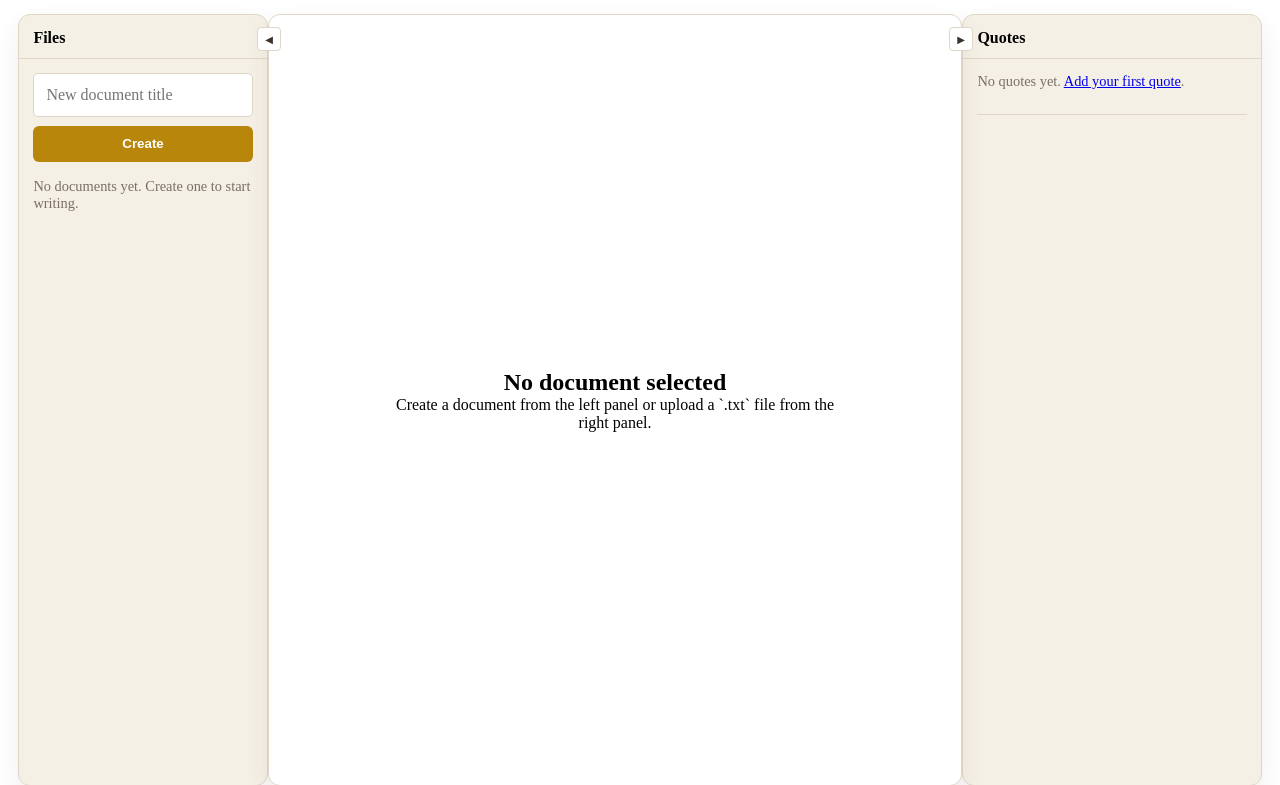
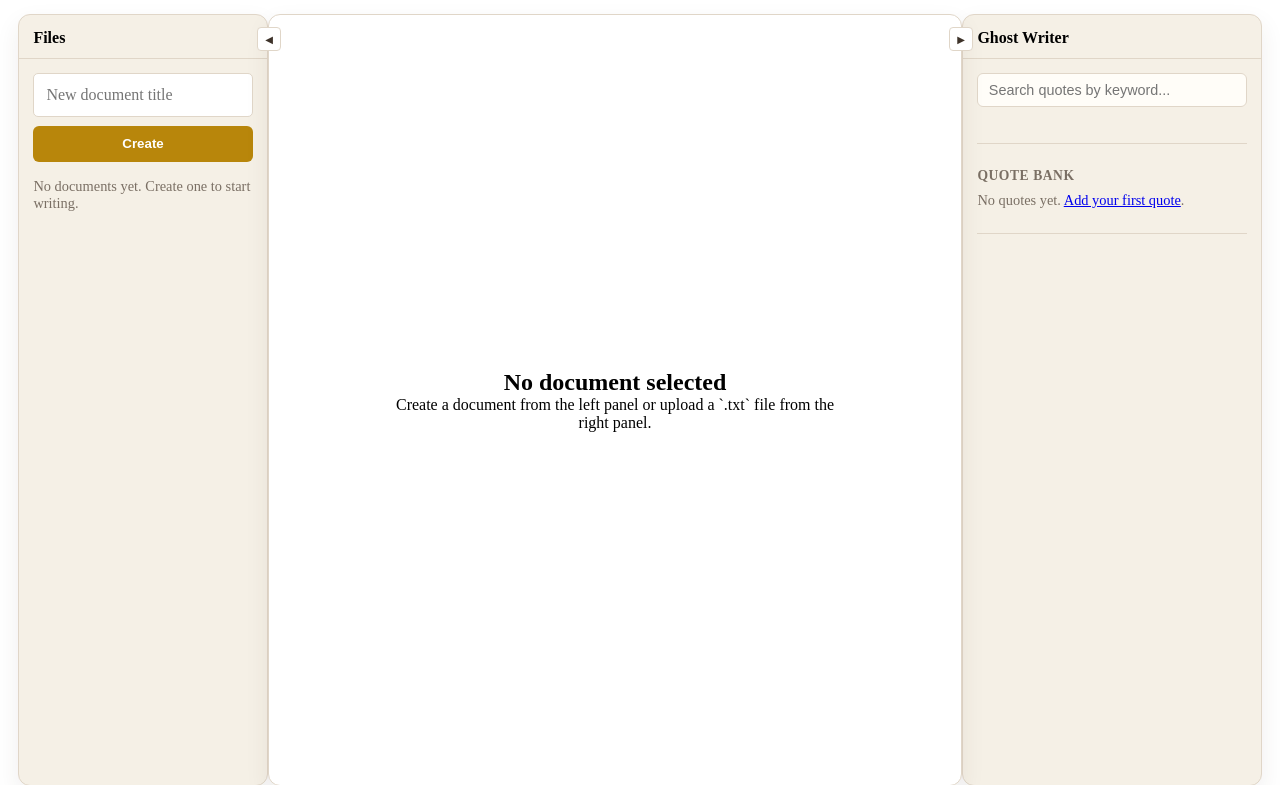
Before and after one commit to sz-747/Glint, a Flask app: page /dashboard in a window 1280 px wide. Shown: the part 72-857 px from the top of the page. Run offline with Flask 3, Linux system fonts and the light colour scheme; the visitor is signed in with stand-in values (Sample User, id 1); data that the repository does not hold is empty.

Commit message:
feat: quote searcher on dashboard

```diff
--- a/static/style.css
+++ b/static/style.css
@@ -604,6 +604,60 @@
 .ghost-hint {
   font-size: 0.78rem;
   color: var(--text-muted);
+}
+
+.ghost-search-input {
+  width: 100%;
+  padding: 0.5rem 0.65rem;
+  border: 1px solid var(--border);
+  border-radius: 6px;
+  font-size: 0.9rem;
+  margin-bottom: 0.75rem;
+  background: var(--bg-card);
+  color: var(--text-main);
+}
+
+.ghost-search-input:focus {
+  outline: none;
+  border-color: var(--brand);
+}
+
+.ghost-suggestion .ghost-quote-text {
+  font-size: 0.92rem;
+  line-height: 1.45;
+  margin-bottom: 0.3rem;
+  color: var(--text-main);
+}
+
+.ghost-suggestion .ghost-source {
+  font-size: 0.8rem;
+  color: var(--text-muted);
+  margin-bottom: 0.35rem;
+}
+
+.ghost-chunks {
+  margin: 0.35rem 0;
+  padding-left: 0.5rem;
+  border-left: 2px solid var(--brand);
+}
+
+.ghost-chunk {
+  font-size: 0.82rem;
+  color: var(--text-muted);
+  line-height: 1.4;
+  margin-bottom: 0.2rem;
+}
+
+.ghost-suggestion .btn {
+  margin-top: 0.35rem;
+}
+
+.panel-subtitle {
+  font-size: 0.85rem;
+  text-transform: uppercase;
+  letter-spacing: 0.04em;
+  color: var(--text-muted);
+  margin-bottom: 0.5rem;
 }
 
 .editor-meta {
--- a/templates/dashboard.html
+++ b/templates/dashboard.html
@@ -113,9 +113,22 @@
 
   <aside class="panel panel-right" data-panel="right">
     <div class="panel-header">
-      <h2 class="panel-title">Quotes</h2>
+      <h2 class="panel-title">Ghost Writer</h2>
     </div>
     <div class="panel-body">
+      <div class="ghost-search-section">
+        <input
+          type="text"
+          class="ghost-search-input"
+          placeholder="Search quotes by keyword..."
+          data-ghost-search
+        />
+        <div class="ghost-results" data-ghost-results></div>
+      </div>
+
+      <hr class="panel-divider" />
+
+      <h3 class="panel-subtitle">Quote Bank</h3>
       {% if quotes %}
       <ul class="quote-list">
         {% for quote in quotes %}
@@ -201,6 +214,42 @@
       });
     });
 
+    // Ghost Writer search
+    const ghostInput = document.querySelector('[data-ghost-search]');
+    const ghostResults = document.querySelector('[data-ghost-results]');
+    if (ghostInput && ghostResults) {
+      let ghostTimer = null;
+      ghostInput.addEventListener('input', function() {
+        clearTimeout(ghostTimer);
+        const q = this.value.trim();
+        if (!q) { ghostResults.innerHTML = ''; return; }
+        ghostTimer = setTimeout(() => {
+          fetch('/api/quotes/search?q=' + encodeURIComponent(q))
+            .then(r => r.json())
+            .then(data => {
+              if (!data.length) {
+                ghostResults.innerHTML = '<p class="muted">No matching quotes found.</p>';
+                return;
+              }
+              ghostResults.innerHTML = data.map(item => {
+                const chunks = (item.chunks || []).map(c =>
+                  '<p class="ghost-chunk">' + c.chunk_text + '</p>'
+                ).join('');
+                return '<div class="ghost-suggestion">' +
+                  '<p class="ghost-quote-text">"' + item.quote_text + '"</p>' +
+                  (item.source_label ? '<p class="ghost-source">&mdash; ' + item.source_label + '</p>' : '') +
+                  (chunks ? '<div class="ghost-chunks">' + chunks + '</div>' : '') +
+                  '<button type="button" class="btn btn-primary btn-sm" data-quote-text="' +
+                    item.quote_text.replace(/"/g, '&quot;') + '" data-quote-source="' +
+                    (item.source_label || '').replace(/"/g, '&quot;') +
+                    '" onclick="insertQuoteAtCursor(this)">Insert</button>' +
+                  '</div>';
+              }).join('');
+            });
+        }, 300);
+      });
+    }
+
     const editorForm = document.querySelector('.editor-form');
     if (editorForm) {
       editorForm.addEventListener('submit', function(e) {
```
